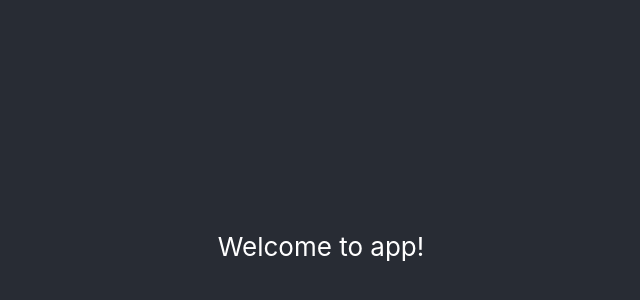
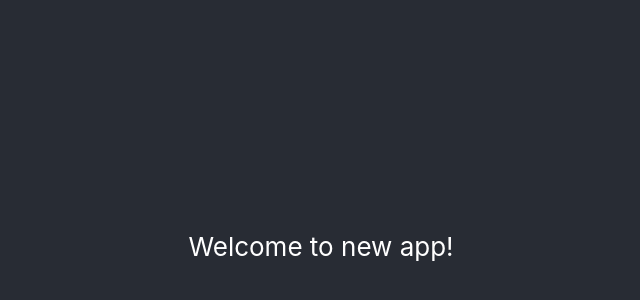
Before and after one commit to jmmarco/throw-away, a React (Create React App) app: page / in a window 1280 px wide. Shown: the part 154-454 px from the top of the page, without its empty margins (319-959 px from the left). Built offline with nearby package versions, Linux system fonts and the light colour scheme.

Commit message:
Update text and test again

```diff
--- a/src/App.jsx
+++ b/src/App.jsx
@@ -5,7 +5,7 @@ function App() {
   return (
     <div className="App">
       <header className="App-header">
-        Welcome to app!
+        Welcome to new app!
       </header>
     </div>
   );
```
Also changed, not shown: 1 other file (tests, documents, lock files or other folders).
